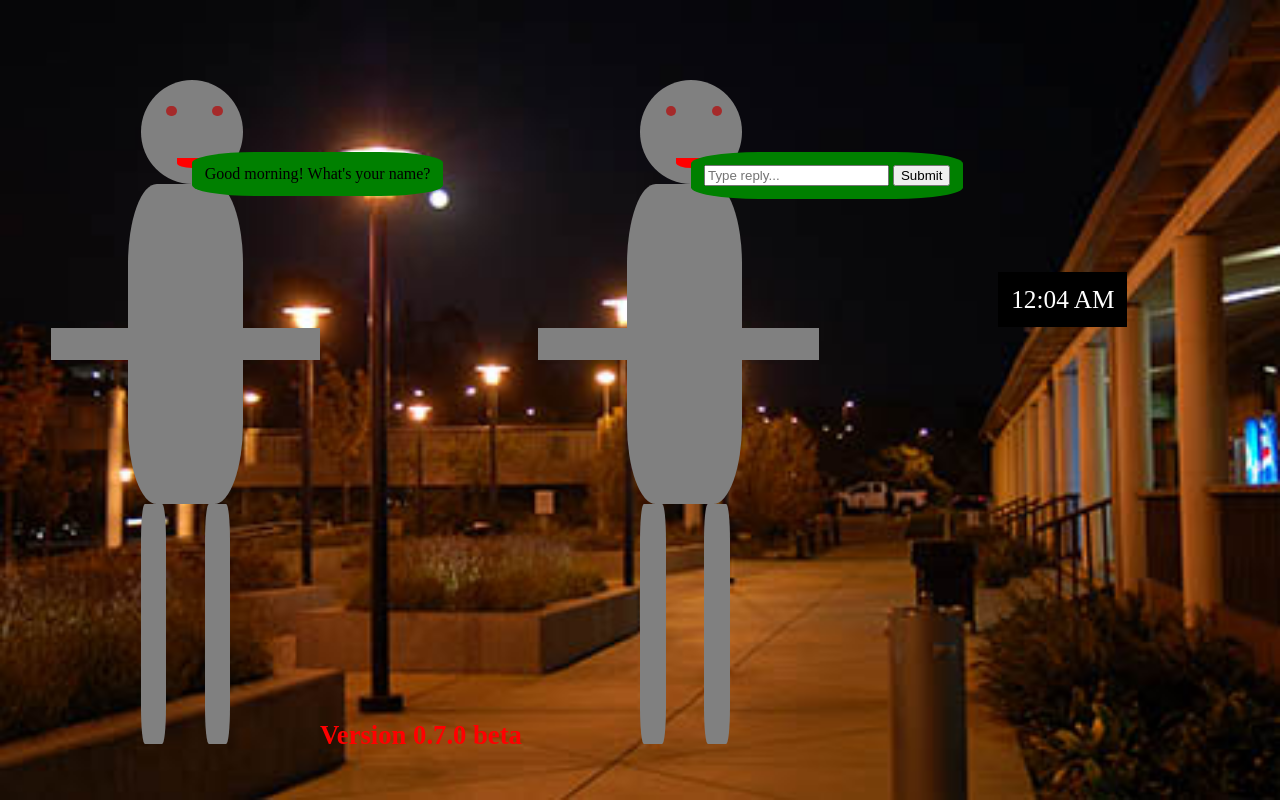
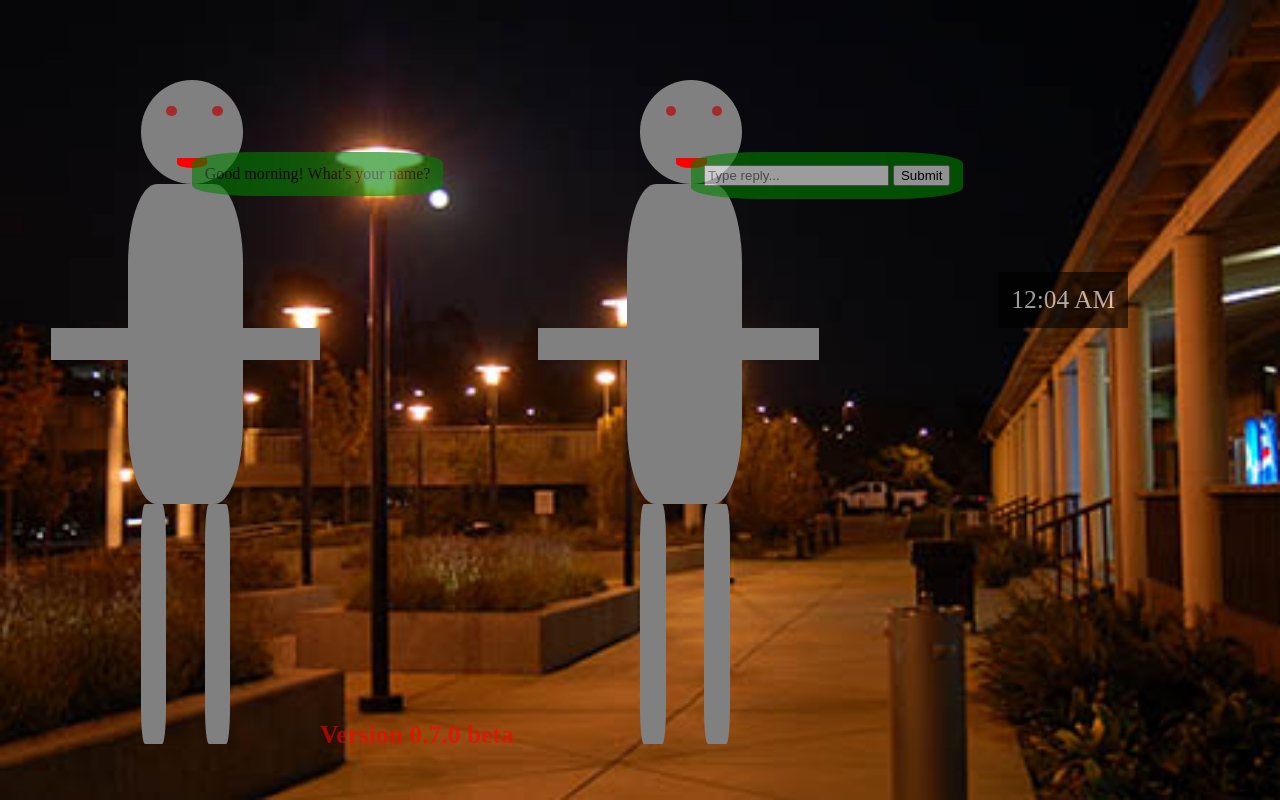
Before and after one commit to EphraimB/Virtual-Friend, a PHP site: page / in a window 1280 px wide. Run offline with PHP 8.4, Linux system fonts and the light colour scheme.

Commit message:
Some eye candy

```diff
--- a/css/style.css
+++ b/css/style.css
@@ -16,7 +16,7 @@
 #personOneLeftArm{position: absolute; left: 4%; top: 41%; width: 7%; height: 4%; background-color: grey;}
 #personOneRightArm{position: absolute; left: 18%; top: 41%; width: 7%; height: 4%; background-color: grey;}
 
-#personOneTalk{position: absolute; left: 15%; top: 19%; width: auto; max-width: 20%; height: auto; padding: 1%; border-radius: 25%; background-color: green; text-align: center;}
+#personOneTalk{position: absolute; left: 15%; top: 19%; width: auto; max-width: 20%; height: auto; padding: 1%; border-radius: 25%; background-color: green; opacity: 0.6; text-align: center;}
 
 #personTwoBody{position: absolute; left: 49%; top: 23%; width: 9%; height: 40%; border-radius: 25%; background-color: grey;}
 
@@ -26,8 +26,8 @@
 #personTwoLeftArm{position: absolute; left: 42%; top: 41%; width: 7%; height: 4%; background-color: grey;}
 #personTwoRightArm{position: absolute; left: 57%; top: 41%; width: 7%; height: 4%; background-color: grey;}
 
-#personTwoTalk{position: absolute; left: 54%; top: 19%; width: auto; height: auto; padding: 1%; border-radius: 25%; background-color: green; text-align: center;}
+#personTwoTalk{position: absolute; left: 54%; top: 19%; width: auto; height: auto; padding: 1%; border-radius: 25%; background-color: green; opacity: 0.6; text-align: center;}
 
-#clock{position: absolute; left: 78%; top: 34%; width: auto; height: auto; padding: 1%; background-color: black; color: white; text-align: center; font-size: 19pt;}
+#clock{position: absolute; left: 78%; top: 34%; width: auto; height: auto; padding: 1%; background-color: black; color: white; opacity: 0.6; text-align: center; font-size: 159%;}
 
-#version{position: absolute; left: 25%; top: 90%; color: red; font-size: 20pt; font-weight: bold;}
+#version{position: absolute; left: 25%; top: 90%; color: red; opacity: 0.6; font-size: 160%; font-weight: bold;}
--- a/js/script.js
+++ b/js/script.js
@@ -1042,9 +1042,9 @@ submitButton.onclick = function()
                                     var begin = personTwoReply.search("is");
                                     var query = personTwoReply.slice(begin + 3);
 
-                                    //Request answers from Duck Duck Go
+                                    //Request instant answers
                                     var answersRequest = new XMLHttpRequest();
-                                    answersRequest.open("GET", "http://www.duckduckgo.com/?q=" + query + "ia=about&iax=1", true);
+                                    answersRequest.open("GET", "http://api.bing.net/search?q=" + query, true);
                                     answersRequest.send();
 
                                     answersRequest.onreadystatechange = function()
```
